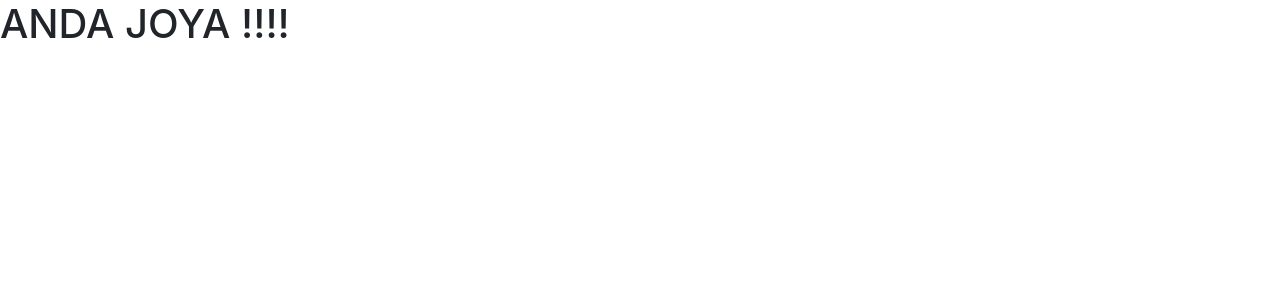
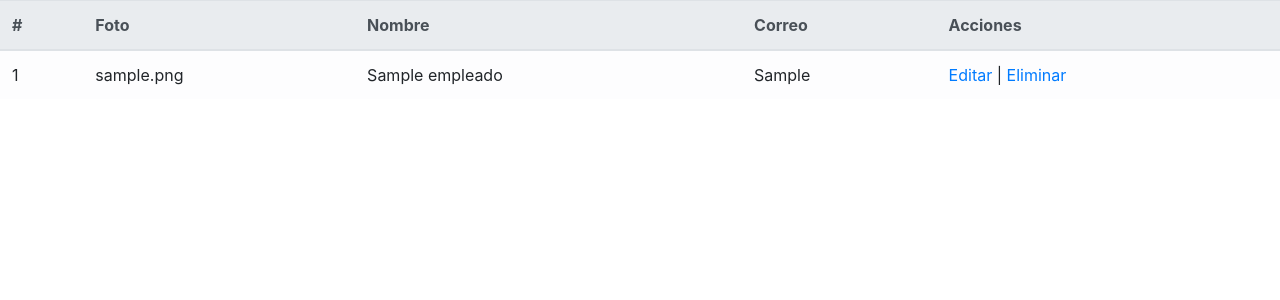
Before and after one commit to emilianospinoso/sistema2171, a Flask app: page / in a window 1280 px wide. Shown: the top 300 px of the page. Run offline with Flask 2, Linux system fonts and the light colour scheme; tables that the repository leaves empty or names only in its code hold one stand-in row (values such as "Sample post"); some libraries are stand-ins or nearby versions.

Commit message:
edit y listar

```diff
--- a/app.py
+++ b/app.py
@@ -1,6 +1,7 @@
 from flask import Flask
-from flask import render_template , request
+from flask import render_template , request , redirect
 from flaskext.mysql import MySQL
+from datetime import datetime
 
 app = Flask(__name__)
 
@@ -13,12 +14,50 @@ mysql.init_app(app)
 
 @app.route('/')
 def index():
-    sql="INSERT INTO `empleados` (`id`, `nombre`, `correo`, `foto`) VALUES (NULL, 'tuki', 'tukicapo@ciudad.com.ar', 'fotodetuki.jpg');"
+    sql="SELECT * FROM `empleados`;"
     conn=mysql.connect()
     cursor=conn.cursor()
     cursor.execute(sql)
+    empleados=cursor.fetchall()
+    print(empleados)
     conn.commit()
-    return render_template('empleados/index.html')
+    return render_template('empleados/index.html', empleados=empleados)
+
+@app.route('/destroy/<int:id>')
+def destroy(id):
+    conn=mysql.connect()
+    cursor=conn.cursor()
+    cursor.execute("DELETE from empleados WHERE id=%s",(id))
+    conn.commit()
+    return redirect('/')
+
+
+@app.route('/edit/<int:id>')
+def edit(id):
+    conn=mysql.connect()
+    cursor=conn.cursor()
+    cursor.execute("SELECT * FROM empleados WHERE id =%s",(id))
+    empleados=cursor.fetchall()
+    conn.commit()
+
+    return render_template('empleados/edit.html',empleados=empleados)
+
+@app.route('/update',methods=['POST'])
+def update():
+    _nombre = request.form['txtNombre']
+    _correo = request.form['txtCorreo']
+    _foto =   request.files['txtFoto']
+    id=request.form['txtID']
+
+    sql="UPDATE empleados SET nombre=%s , correo=%s WHERE id=%s";
+    datos=(_nombre,_correo,id)
+
+    conn=mysql.connect()
+    cursor=conn.cursor()
+    cursor.execute(sql,datos)
+    conn.commit()
+    return redirect('/')
+
 
 @app.route("/create")
 def create():
@@ -29,8 +68,16 @@ def storage():
     _nombre = request.form['txtNombre']
     _correo = request.form['txtCorreo']
     _foto =   request.files['txtFoto']
+
+    now = datetime.now()
+    tiempo=now.strftime("%Y%H%M%S")
+
+    if _foto.filename != '':
+        nuevoNombreFoto= tiempo + _foto.filename
+        _foto.save("uploads/"+nuevoNombreFoto)
+
     sql="INSERT INTO `empleados` (`id`, `nombre`, `correo`, `foto`) VALUES (NULL, %s, %s, %s);"
-    datos=(_nombre,_correo,_foto.filename)
+    datos=(_nombre,_correo,nuevoNombreFoto)
     conn=mysql.connect()
     cursor=conn.cursor()
     cursor.execute(sql,datos)
--- a/templates/empleados/index.html
+++ b/templates/empleados/index.html
@@ -7,7 +7,30 @@
     <title>Pagina Principal</title>
 </head>
 <body>
-    <h1>   ANDA   JOYA   !!!!</h1>
+    <table class="table table-light">
+        <thead class="thead-light">
+            <tr>
+                <th>#</th>
+                <th>Foto</th>
+                <th>Nombre</th>
+                <th>Correo</th>
+                <th>Acciones</th>
+            </tr>
+        </thead>
+        <tbody>
+           {% for empleado in empleados  %}
+            <tr>
+                <td>{{ empleado[0] }}</td>
+                <td>{{ empleado[3] }}</td>
+                <td>{{ empleado[1] }}</td>
+                <td>{{ empleado[2] }}</td>
+                <td> <a href="/edit/{{empleado[0]}}">Editar</a> |
+                    <a href="/destroy/{{empleado[0]}}">Eliminar</a>
+                </td>
+            </tr>
+            {%  endfor %}
+        </tbody>
+    </table>
 
 </body>
 </html>
```
Also changed, not shown: templates/empleados/edit.html (+27 -0 lines), uploads/2021191742elon.jpg (added).
